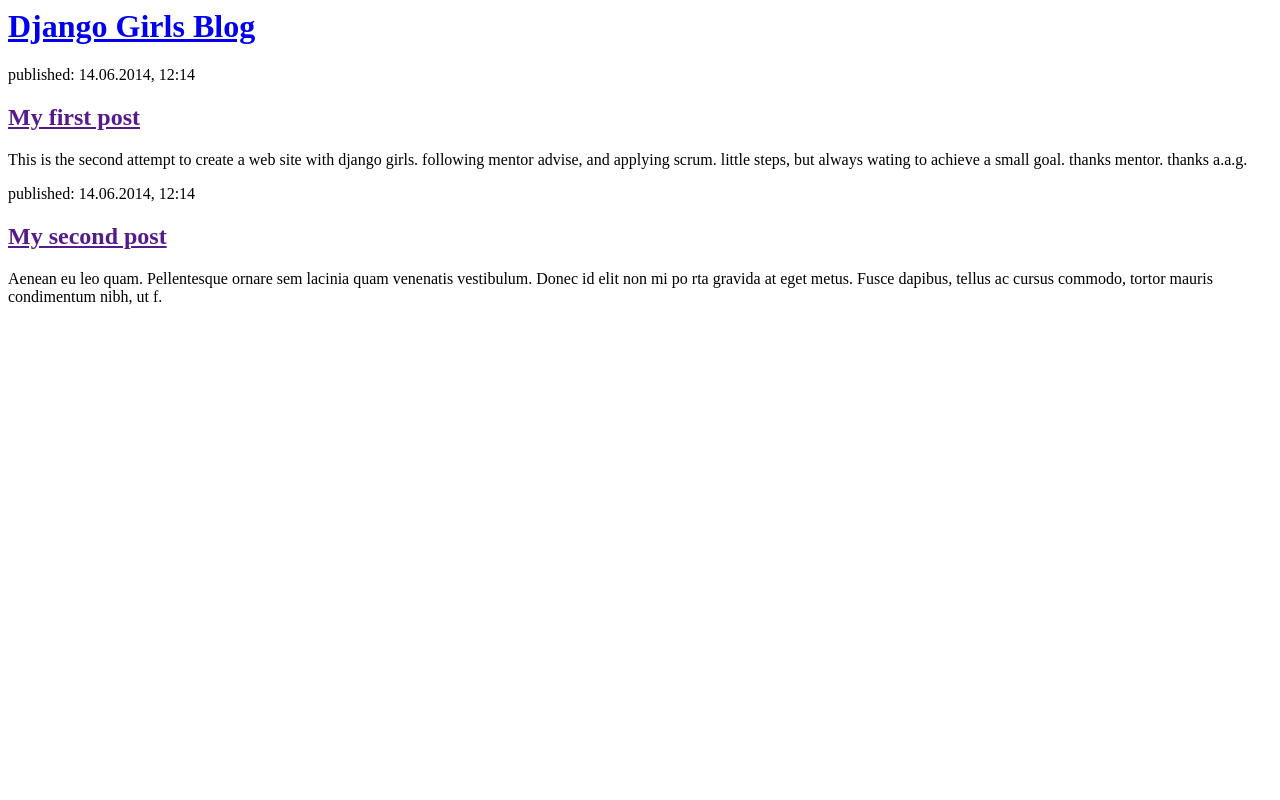
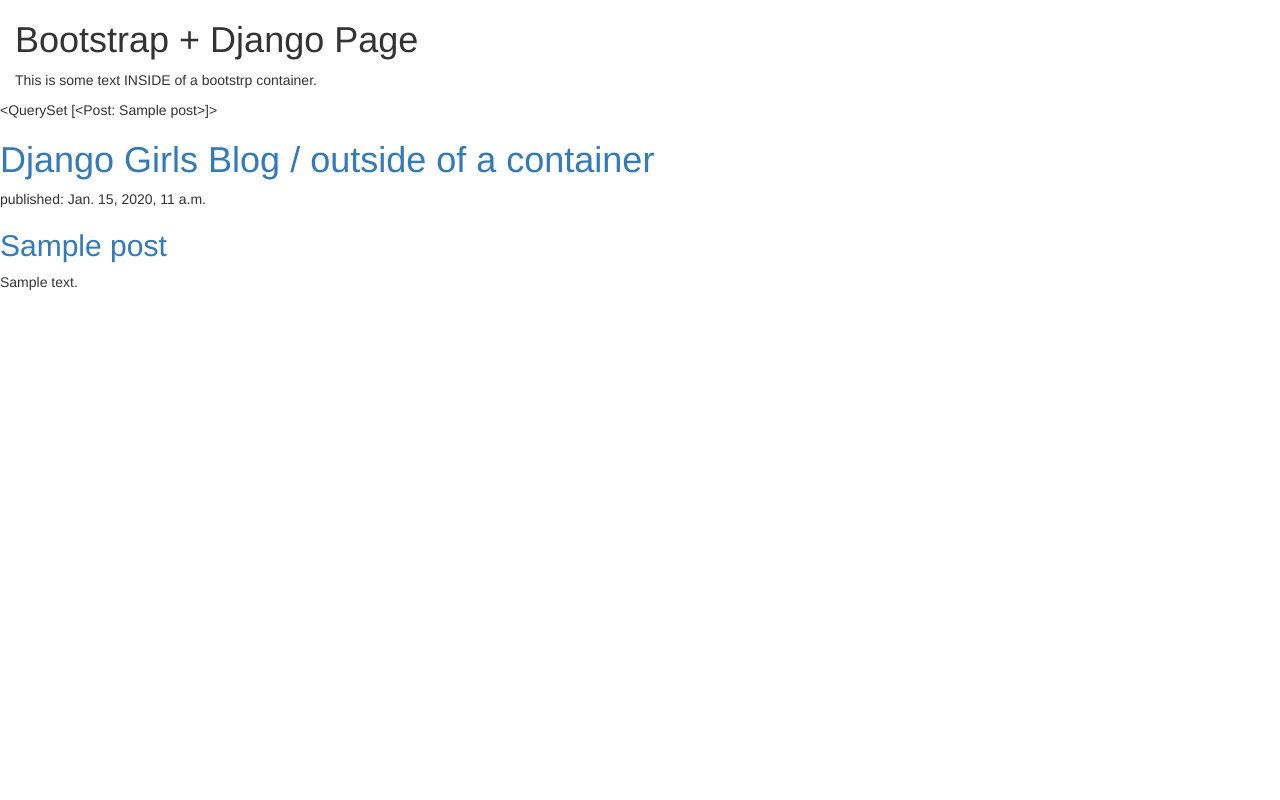
Before and after one commit to joseberlines/my-first-blog, a Django app: page / in a window 1280 px wide. Run offline with Django 3.2, Linux system fonts and the light colour scheme; tables that the repository leaves empty hold one stand-in row (values such as "Sample post"); some libraries are stand-ins or nearby versions.

Commit message:
template with bootstrap

```diff
--- a/blog/templates/blog/post_list.html
+++ b/blog/templates/blog/post_list.html
@@ -1,23 +1,43 @@
 <html>
 <head>
-<title>Django Girls blog</title>
+	<title>Django Girls blog</title>
+
+	<meta charset="utf-8">
+	<!-- For being responsive -->
+  	<meta name="viewport" content="width=device-width, initial-scale=1">
+
+  	<!-- CSS -->
+  	<link rel="stylesheet" href="https://maxcdn.bootstrapcdn.com/bootstrap/3.4.0/css/bootstrap.min.css">
+
+  	<!-- jQuery-->
+  	<script src="https://ajax.googleapis.com/ajax/libs/jquery/3.4.1/jquery.min.js"></script>
+
+  	<!-- Bootstrap -->
+  	<script src="https://maxcdn.bootstrapcdn.com/bootstrap/3.4.0/js/bootstrap.min.js"></script>
+
 </head>
 <body>
-<div>
-<h1><a href="/">Django Girls Blog</a></h1>
+
+<div class="container-fluid">
+  <h1>Bootstrap + Django Page</h1>
+  <p>This is some text INSIDE of a bootstrp container.</p>
 </div>
-<div>
-<p>published: 14.06.2014, 12:14</p>
-<h2><a href="">My first post</a></h2>
-<p>This is the second attempt to create a web site with django girls.
-following mentor advise, and applying scrum. little steps, but always wating to achieve a small goal.
-thanks mentor. thanks a.a.g.</p>
-</div>
-<div>
-<p>published: 14.06.2014, 12:14</p>
-<h2><a href="">My second post</a></h2>
-<p>Aenean eu leo quam. Pellentesque ornare sem lacinia quam venenatis vestibulum. Donec id elit non mi po
-rta gravida at eget metus. Fusce dapibus, tellus ac cursus commodo, tortor mauris condimentum nibh, ut f.</p>
-</div>
+
+
+</head>
+<body>
+	{{ posts }}
+	<div>
+		<h1><a href="/">Django Girls Blog / outside of a container</a></h1>
+	</div>
+	<div>
+		{% for post in posts %}
+
+		<p>published: {{ post.published_date }}</p>
+		<h2><a href="">{{ post.title }}</a></h2>
+		<p>{{ post.text|linebreaksbr }}</p>
+
+		{% endfor %}
+	</div>
 </body>
 </html>
--- a/blog/views.py
+++ b/blog/views.py
@@ -1,7 +1,11 @@
 from django.shortcuts import render
+from .models import Post
+from django.utils import timezone
 
 # Create your views here.
 
 
 def post_list(request):
-    return render(request, 'blog/post_list.html', {})
+    #posts = Post.objects.filter(published_date__lte=timezone.now()).order_by('published_date')
+    posts = Post.objects.all()
+    return render(request, 'blog/post_list.html', {'posts': posts})
```
